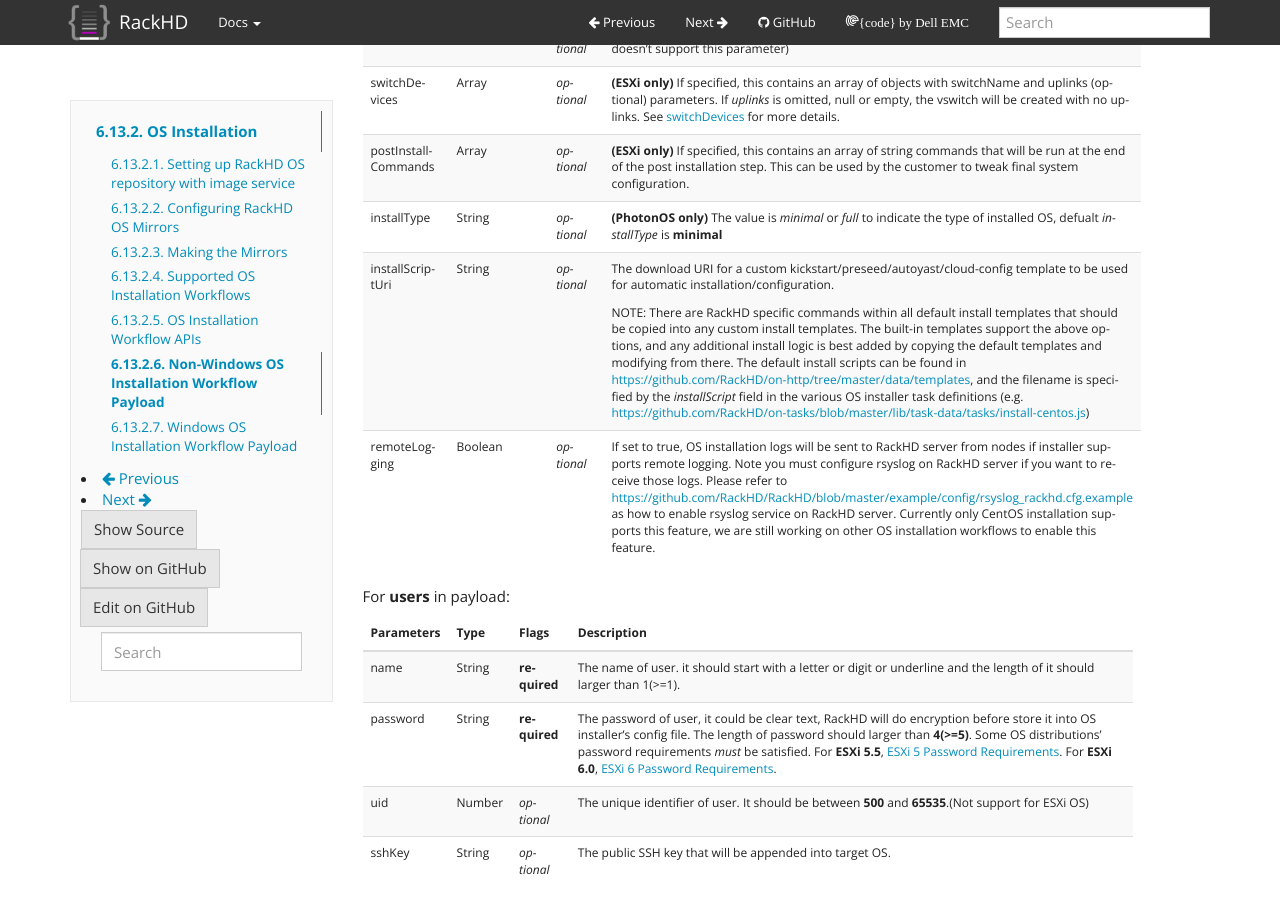
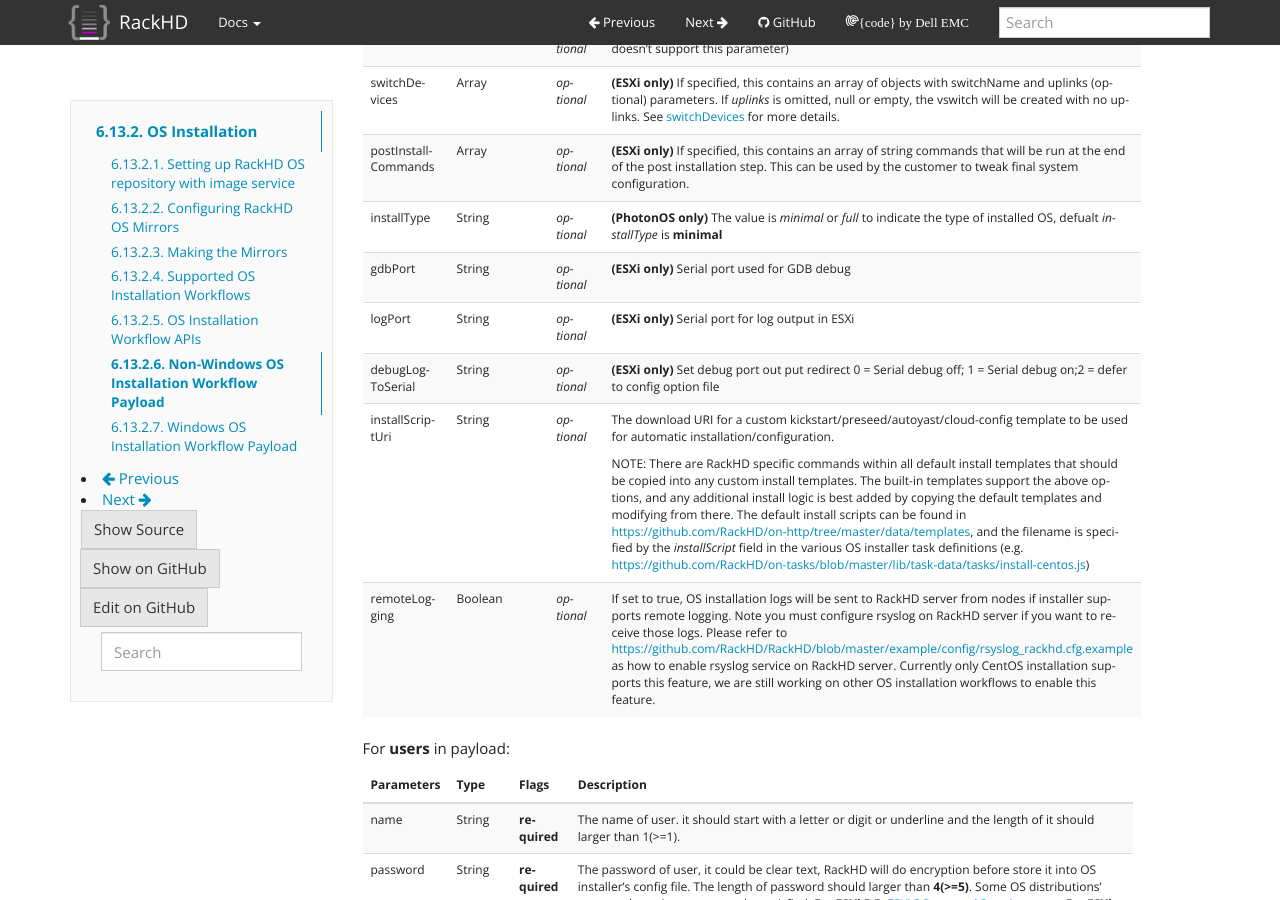
Before and after one commit to RackHD/docs, a Sphinx documentation site: the page built from docs/rackhd/install_os.rst, in a window 1280 px wide and 900 px high, scrolled down 7243 px. Built offline with Sphinx 7.4.7, drawn with Linux system fonts in a browser that asks for light colours.

Commit message:
Add com console parameters for esxi
In many rack mount servers or customized servers, there is no monitor connected, UART port are usually used as console. VMware ESXi use VGA card as console. User need pass VM kernel To support this use, I add three options: "gdbPort","logPort","debugLogToSerial".
VMware ESXi reference

To support this , 'on-http/data/templates/esx-boot-cfg', 'on-http/data/templates/esx-ks'(This PR) and 'on-tasks/lib/task-data/tasks/install-esx.js'(in another PR for on-tasks) are changed.
 The default value of those options keep console in VGA as it does before. User can customize the console redirect setting in the OS bootstrapping payload.

Refer to code change in https://github.com/RackHD/on-tasks/pull/443

```diff
--- a/docs/rackhd/install_os.rst
+++ b/docs/rackhd/install_os.rst
@@ -249,8 +249,11 @@ installPartitions   Array            *optional*   *installPartitions* is to spec
 kvm                 Boolean          *optional*   The value is *true* or *false* to indicates to install kvm or not, default is **false**. (**ESXi, PhotonOS** doesn't support this parameter)
 switchDevices       Array            *optional*   **(ESXi only)** If specified, this contains an array of objects with switchName and uplinks (optional) parameters. If *uplinks* is omitted, null or empty, the vswitch will be created with no uplinks. See switchDevices_ for more details.
 postInstallCommands Array            *optional*   **(ESXi only)** If specified, this contains an array of string commands that will be run at the end of the post installation step.  This can be used by the customer to tweak final system configuration.
-installType         String           *optional*   **(PhotonOS only)** The value is *minimal* or *full* to indicate the type of installed OS, defualt *installType* is **minimal**
-installScriptUri    String           *optional*   The download URI for a custom kickstart/preseed/autoyast/cloud-config template to be used for automatic installation/configuration.
+installType         String           *optional*   **(PhotonOS only)** The value is *minimal* or *full* to indicate the type of installed OS, defualt *installType* is **minimal**
+gdbPort             String           *optional*   **(ESXi only)** Serial port used for GDB debug
+logPort             String           *optional*   **(ESXi only)** Serial port for log output in ESXi
+debugLogToSerial    String           *optional*   **(ESXi only)** Set debug port out put redirect 0 = Serial debug off; 1 = Serial debug on;2 = defer to config option file
+installScriptUri    String           *optional*   The download URI for a custom kickstart/preseed/autoyast/cloud-config template to be used for automatic installation/configuration.
 
                                                   NOTE: There are RackHD specific commands within all default install templates that should be copied into any custom install templates. The built-in templates support the above options, and any additional install logic is best added by copying the default templates and modifying from there. The default install scripts can be found in https://github.com/RackHD/on-http/tree/master/data/templates, and the filename is specified by the `installScript` field in the various OS installer task definitions (e.g. https://github.com/RackHD/on-tasks/blob/master/lib/task-data/tasks/install-centos.js)
 remoteLogging       Boolean          *optional*   If set to true, OS installation logs will be sent to RackHD server from nodes if installer supports remote logging. Note you must configure rsyslog on RackHD server if you want to receive those logs. Please refer to https://github.com/RackHD/RackHD/blob/master/example/config/rsyslog_rackhd.cfg.example as how to enable rsyslog service on RackHD server. Currently only CentOS installation supports this feature, we are still working on other OS installation workflows to enable this feature.
```
